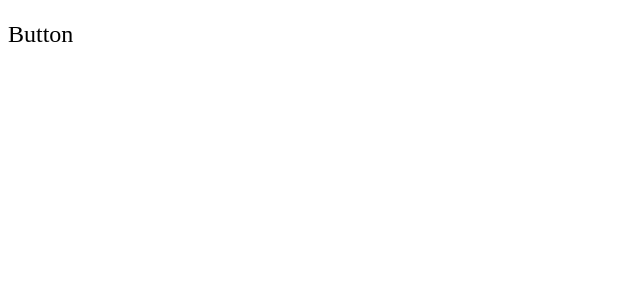
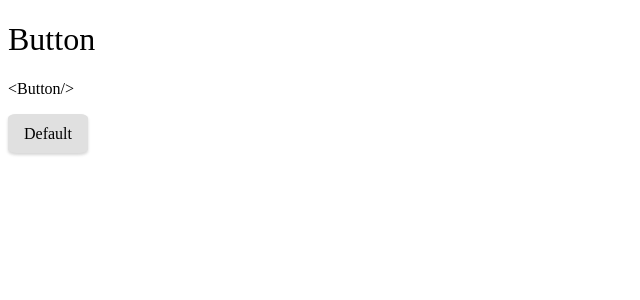
Before and after one commit to youhane/button_challenge, a React (Create React App) app: page / in a window 1280 px wide. Shown: the top 300 px of the page, without its empty margins (0-640 px from the left). Built offline with nearby package versions, Linux system fonts and the light colour scheme.

Commit message:
one done

```diff
--- a/src/App.js
+++ b/src/App.js
@@ -1,9 +1,14 @@
+// Components
+import Button from "./Components/ButtonDefault/Button";
+
+
 // Styles
 import { GlobalStyle } from "./GlobalStyle";
 
 const App = () => (
   <div className="App">
     <h1>Button</h1>
+    <Button />
     <GlobalStyle />
   </div>
 );
--- a/src/Components/ButtonDefault/Button.js
+++ b/src/Components/ButtonDefault/Button.js
@@ -1,9 +1,12 @@
 import { Wrapper } from "./Button.styles"
 
 const Button = () => (
-    <Wrapper type="button">
-        <h1>Button</h1>
-    </Wrapper>
+    <div>
+        <p>&#60;Button/&#62;</p>
+        <Wrapper type="button">
+            <h1>Default</h1>
+        </Wrapper>
+    </div>
 )
 
 export default Button
--- a/src/Components/ButtonDefault/Button.styles.js
+++ b/src/Components/ButtonDefault/Button.styles.js
@@ -1,5 +1,15 @@
 import styled from "styled-components";
 
 export const Wrapper = styled.button`
+    background-color: var(--defaultGrey);
+    border: none;
+    border-radius: 10%;
+    font-size: .5rem;
+    padding: 0 1rem;
+    box-shadow: 0px 2px 3px 0px hsla(0, 0%, 20%, 0.2);
 
+
+    :hover, :focus{
+        background-color: var(--hoverGrey);
+    }
 `
--- a/src/GlobalStyle.js
+++ b/src/GlobalStyle.js
@@ -12,11 +12,7 @@ export const GlobalStyle = createGlobalStyle`
 
     *{
         font-family: Poppins;
-        font-size: 24px;
         font-style: normal;
         font-weight: 500;
-        line-height: 36px;
-        letter-spacing: 0em;
-        text-align: left;
     }
 `
```
